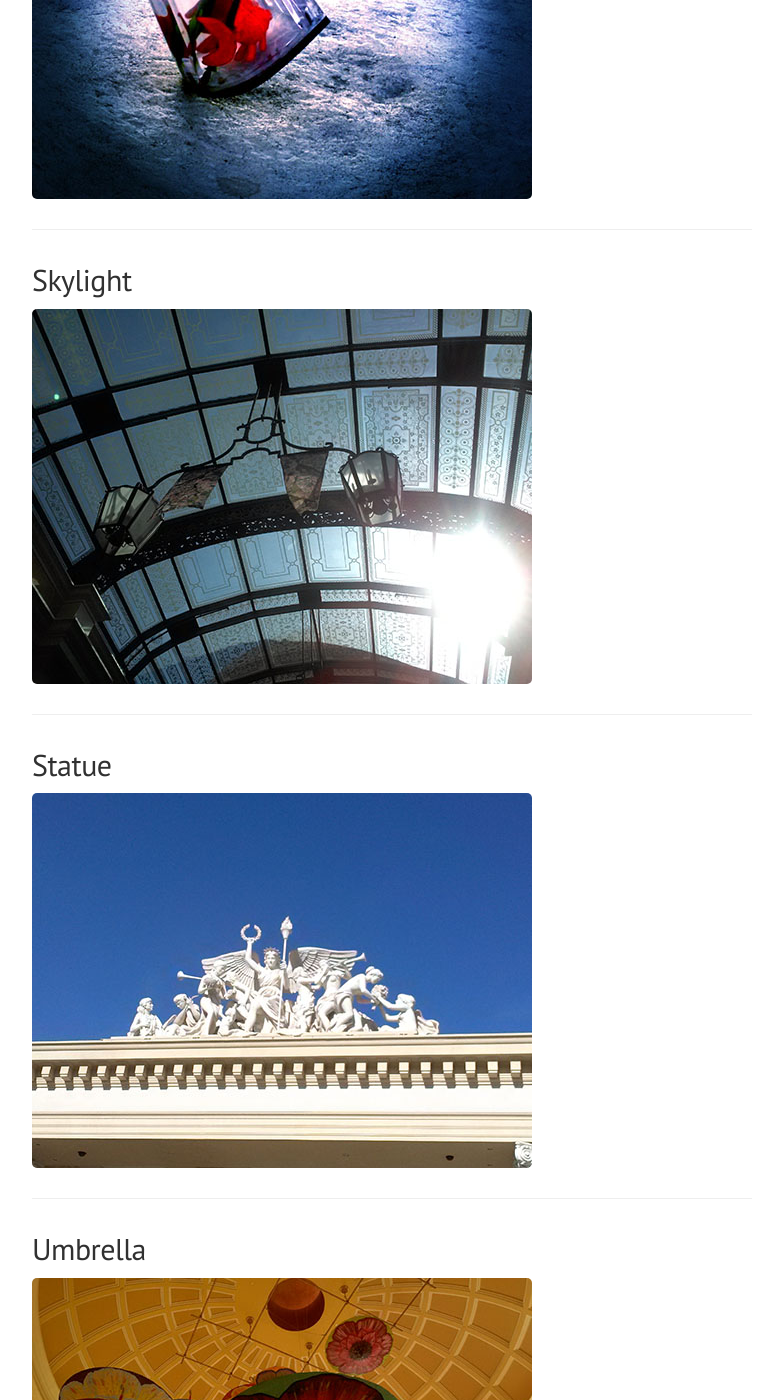
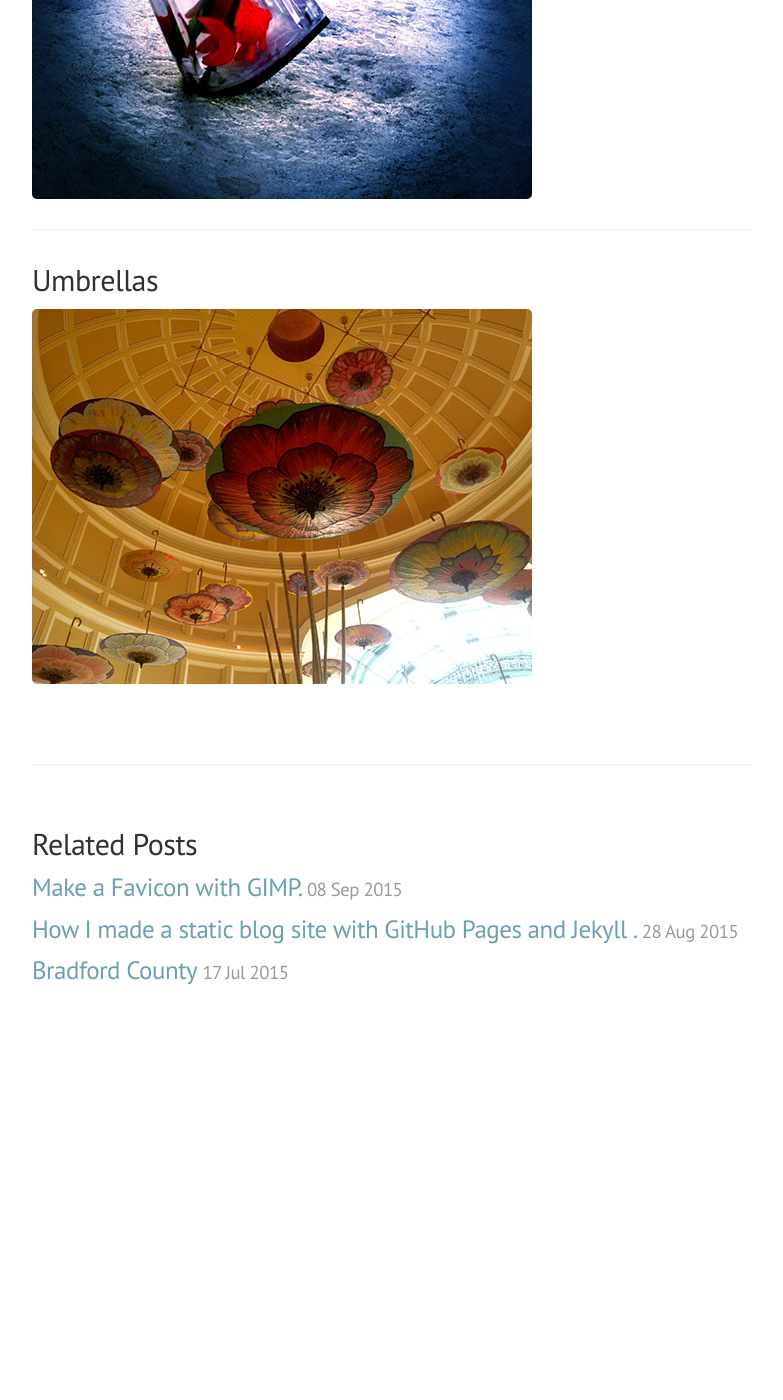
Before and after one commit to indexcosmos/indexcosmos.github.io, a Jekyll site: the page built from _posts/2015-06-03-vegas.md, in a window 1280 px wide and 1400 px high, scrolled down 1030 px. Shown: the whole window, without its empty margins (248-1031 px from the left). Built offline with Jekyll 4.4.1, drawn with Linux system fonts in a browser that asks for light colours; Markdown is read by kramdown in place of the engine named in the settings; after the commit the page ends 2076 px from its top, so only the background shows below that.

Commit message:
update post

```diff
--- a/_posts/2015-06-03-vegas.md
+++ b/_posts/2015-06-03-vegas.md
@@ -19,24 +19,6 @@ title: Vegas
 
 ***
 
-## Skylight
-
-![Casino Skylight]({{ https://github.com/indexcosmos/indexcosmos.github.io/blob/master/public/images/portfolio/2015.06.03%20vegas%20casino%20lighting.JPG }}/public/images/portfolio/2015.06.03 vegas casino lighting.JPG)
-
-***
-
-## Statue
-
-![Casino Statue]({{ https://github.com/indexcosmos/indexcosmos.github.io/blob/master/public/images/portfolio/2015.06.03%20vegas%20casino%20statue.JPG }}/public/images/portfolio/2015.06.03 vegas casino statue.JPG)
-
-***
-
-## Umbrella
+## Umbrellas
 
 ![Casino Umbrella]({{ https://github.com/indexcosmos/indexcosmos.github.io/blob/master/public/images/portfolio/2015.06.03%20vegas%20casino%20umbrella.JPG }}/public/images/portfolio/2015.06.03 vegas casino umbrella.JPG)
-
-***
-
-## Casinos
-
-![Casinos]({{ https://github.com/indexcosmos/indexcosmos.github.io/blob/master/public/images/portfolio/2015.06.03%20vegas%20casino%20view.JPG }}/public/images/portfolio/2015.06.03 vegas casino view.JPG)
```
